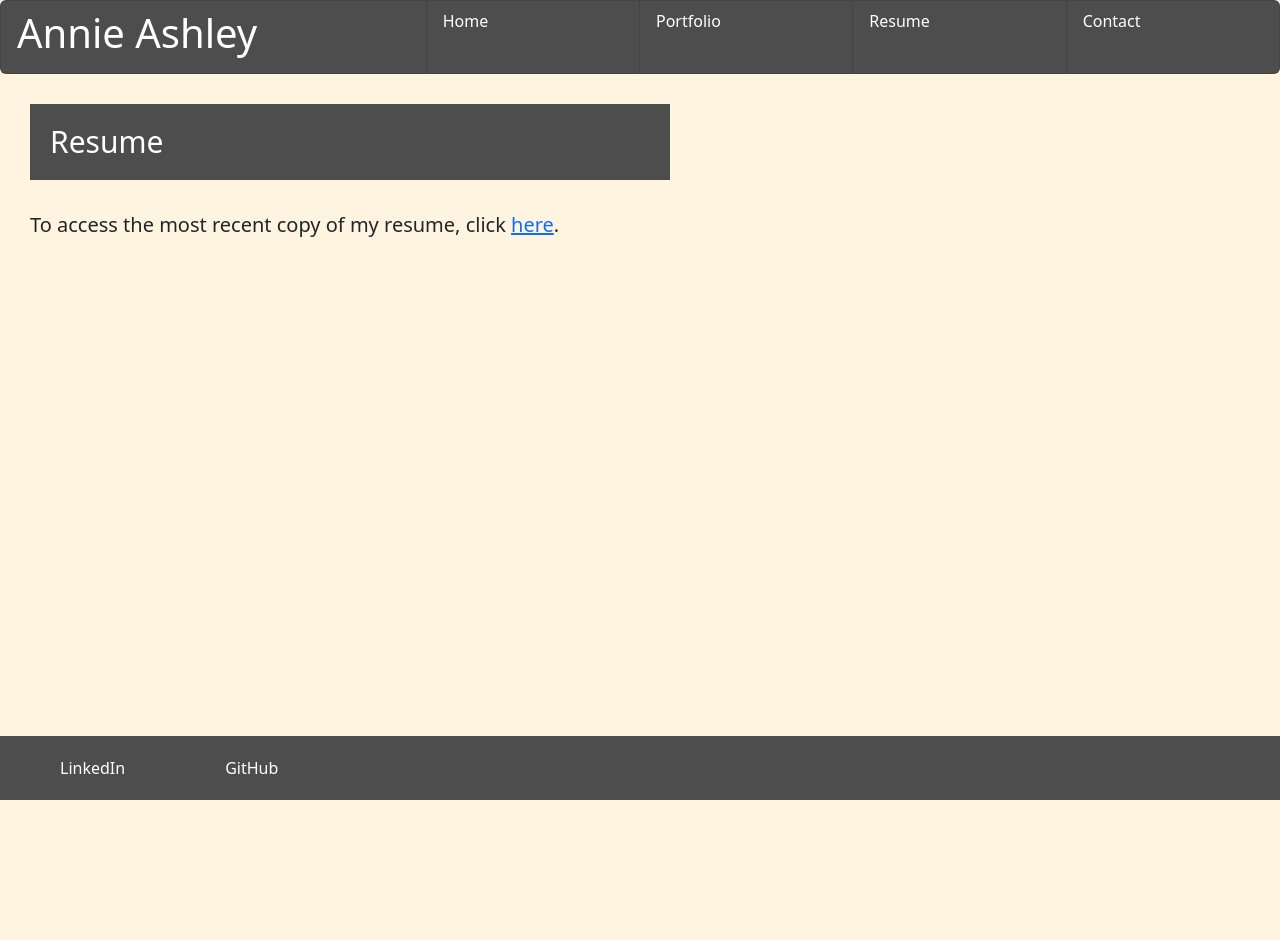
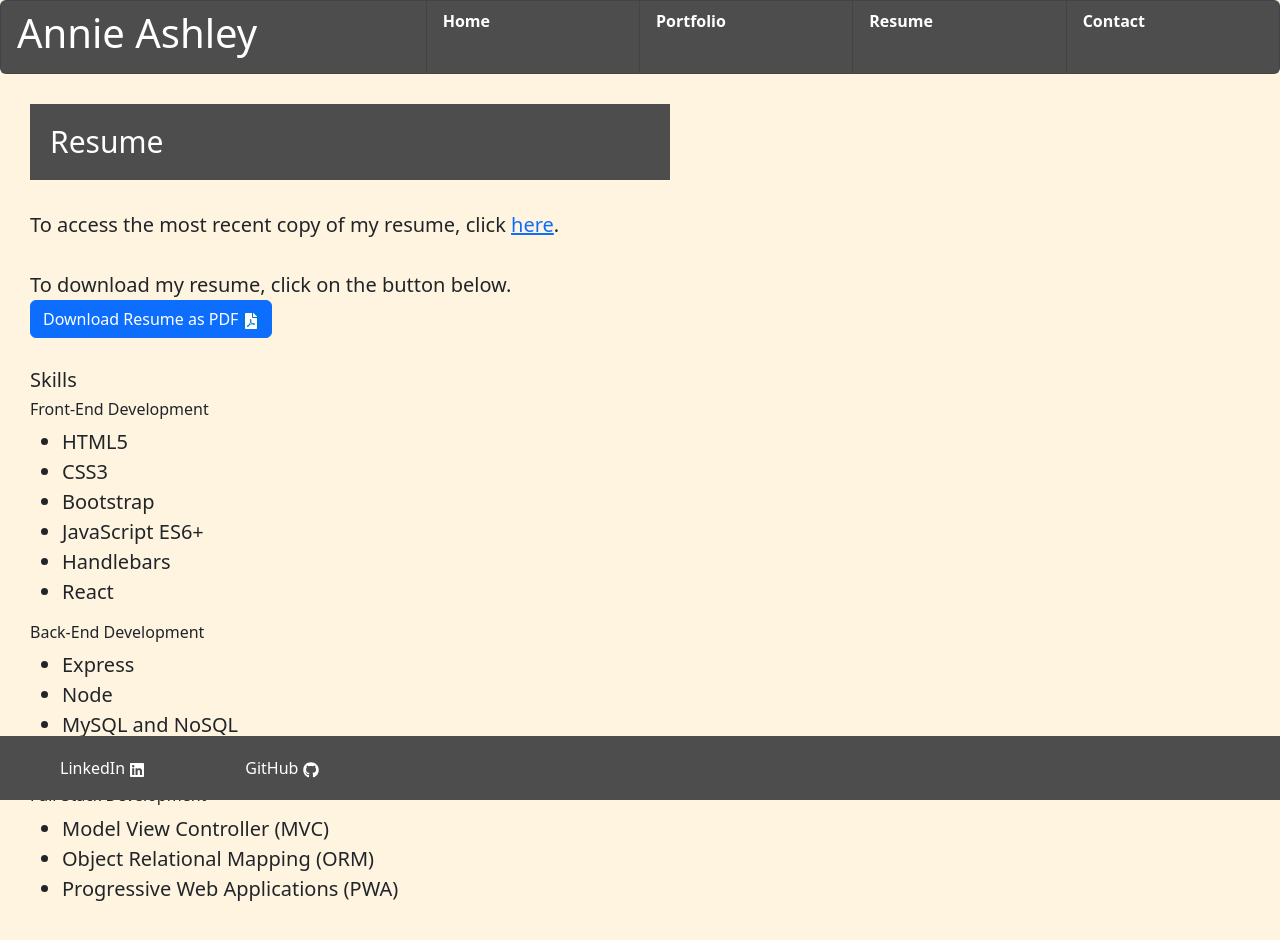
Before and after one commit to Annie14254/react-work-portfolio, a React (Create React App) app: page / in a window 1280 px wide. Both pictures are taken after a click on the item "Resume". Shown: the top 940 px of the page. Before the commit the page ends 800 px from the top, so only its background shows below. Built offline with nearby package versions, Linux system fonts and the light colour scheme.

Commit message:
framework for project component, additions to resume page

```diff
--- a/package.json
+++ b/package.json
@@ -10,6 +10,7 @@
     "react": "^18.2.0",
     "react-bootstrap": "^2.7.4",
     "react-dom": "^18.2.0",
+    "react-icons": "^4.9.0",
     "react-pdf": "^7.0.1",
     "react-scripts": "5.0.1",
     "web-vitals": "^2.1.4"
--- a/src/App.css
+++ b/src/App.css
@@ -126,10 +126,15 @@ header ul li h1{
 .list-group .list-group-item{
   background-color: #4D4D4D;
   color: white;
+  min-width:15%
 }
 
 .list-group .link:hover{
   opacity: 50%;
+}
+
+.list-group .link{
+  font-weight: bold;
 }
 
 footer{
@@ -143,3 +148,11 @@ footer{
 main {
   margin-bottom: 80px;
 }
+
+#linkedinIcon{
+  background-color: #4D4D4D;
+}
+
+#githubIcon{
+  background-color: #4D4D4D;
+}
--- a/src/components/Contact.js
+++ b/src/components/Contact.js
@@ -2,7 +2,7 @@ import Button from 'react-bootstrap/Button'
 import Form from 'react-bootstrap/Form'
 import 'bootstrap/dist/css/bootstrap.css';
 import {useState, useEffect} from "react"
-//import './component-styles.css';
+import './component-styles.css';
 
 function Contact(props){
 
@@ -20,18 +20,18 @@ function Contact(props){
         if(emailInput && emailInput.length && emailInput.match(emailRegex)){
             console.log("success")
         } else if (!emailInput || !nameInput || !queryInput){
-            alert("Please fill out all fields and try again.")
+            alert("Please fill in all fields and try again.")
         } else if (!emailInput.match(emailRegex)){
             alert("Please input a valid email address.")
         }
     }
 
     return(
-        <div>
+        <div className = "col-7">
             <h1 class = "sectionTitle">Contact</h1>
 
-            <form className='row mx-3 mt-3'>
-                <div className="col-5">
+            <form className='row mx-3 mt-3 contactSection"'>
+                <div>
                     <Form.Label>Name</Form.Label>
                     <Form.Control type = "text" name = "name" id = "nameInput" onChange={(e) => saveNameInput(e.target.value)}/><br/>
                     <Form.Label>Email</Form.Label>
--- a/src/components/Footer.js
+++ b/src/components/Footer.js
@@ -1,11 +1,12 @@
 import 'bootstrap/dist/css/bootstrap.css';
 import "../App.css"
+import { FaLinkedin, FaGithub } from "react-icons/fa";
 
 function Footer(props){
     return(
         <>
-            <a href = "https://www.linkedin.com/in/annie-ashley-902056200/">LinkedIn</a>
-            <a href = "https://github.com/Annie14254">GitHub</a>
+            <a href = "https://www.linkedin.com/in/annie-ashley-902056200/">LinkedIn <FaLinkedin id='linkedinIcon'/></a>
+            <a href = "https://github.com/Annie14254">GitHub <FaGithub id="githubIcon"/></a>
         </>
     )
 }
--- a/src/components/Home.js
+++ b/src/components/Home.js
@@ -6,7 +6,7 @@ import 'bootstrap/dist/css/bootstrap.css';
 function Home(props){
     return(
         <div>
-            <h1 class = "sectionTitle">Home</h1>
+            <h1 class = "sectionTitle">About Me</h1>
             <div class = "homeImg">
                 <img src="https://via.placeholder.com/200"/>
             </div>
--- a/src/components/Portfolio.js
+++ b/src/components/Portfolio.js
@@ -2,11 +2,16 @@ import Button from 'react-bootstrap/Button'
 import Form from 'react-bootstrap/Form'
 import './component-styles.css';
 import 'bootstrap/dist/css/bootstrap.css';
+import Project from "./Project.js"
 
 function Portfolio(props){
     return(
         <div>
             <h1 class = "sectionTitle">Portfolio</h1>
+
+            <div>
+                {/* import Project component for each project */}
+            </div>
         </div>
     )
 }
--- /dev/null
+++ b/src/components/Project.js
@@ -0,0 +1,7 @@
+
+
+function Project(props){
+
+}
+
+export default Project
--- a/src/components/Resume.js
+++ b/src/components/Resume.js
@@ -3,6 +3,8 @@ import Form from 'react-bootstrap/Form'
 import './component-styles.css';
 import 'bootstrap/dist/css/bootstrap.css';
 import {useState} from 'react';
+import resumePdf from './pdf/aashleyResume.pdf'
+import { FaFilePdf } from "react-icons/fa";
 // import { Document, Page } from 'react-pdf';
 
 // // imported from react-pdf documentation
@@ -26,9 +28,48 @@ function Resume(props){
 
     return(
         <div>
-            <h1 class = "sectionTitle">Resume</h1>
-            <div class = "resumeLink">
+            <h1 className = "sectionTitle">Resume</h1>
+            <div className = "resumeLink">
                 To access the most recent copy of my resume, click <a href="https://docs.google.com/document/d/1su4xJnV62CHbnZBUiRbfLcNqiiq-YX7HMyI90MkS2Ws/edit?usp=sharing">here</a>.
+            </div>
+            <div className='resumeDownload'>
+                To download my resume, click on the button below.
+                <div>
+                    <a
+                    href={resumePdf}
+                    download="Resume-PDF"
+                    target="_blank"
+                    rel="noreferrer"
+                    >
+                        <Button>Download Resume as PDF <FaFilePdf id = "pdfIcon"/></Button>
+                    </a>
+                </div>
+                <div>
+                    <br/>
+                    <h5>Skills</h5>
+                    <h6>Front-End Development</h6>
+                        <ul>
+                            <li>HTML5</li>
+                            <li>CSS3</li>
+                            <li>Bootstrap</li>
+                            <li>JavaScript ES6+</li>
+                            <li>Handlebars</li>
+                            <li>React</li>
+                        </ul>
+                    <h6>Back-End Development</h6>
+                        <ul>
+                            <li>Express</li>
+                            <li>Node</li>
+                            <li>MySQL and NoSQL</li>
+                            <li>MongoDB</li>
+                        </ul>
+                    <h6>Full-Stack Development</h6>
+                        <ul>
+                            <li>Model View Controller (MVC)</li>
+                            <li>Object Relational Mapping (ORM)</li>
+                            <li>Progressive Web Applications (PWA)</li>
+                        </ul>
+                </div>
             </div>
         </div>
     )
--- a/src/components/component-styles.css
+++ b/src/components/component-styles.css
@@ -34,3 +34,18 @@
     margin-left: 30px;
     margin-top:30px;
 }
+
+.resumeDownload{
+    font-size: 20px;
+    margin-left: 30px;
+    margin-top:30px;
+}
+
+.contactSection{
+    margin-left: 30px;
+    margin-top:30px;
+}
+
+#pdfIcon{
+    background-color: #0275d8;
+}
```
Also changed, not shown: 2 other files (tests, documents, lock files or other folders).
